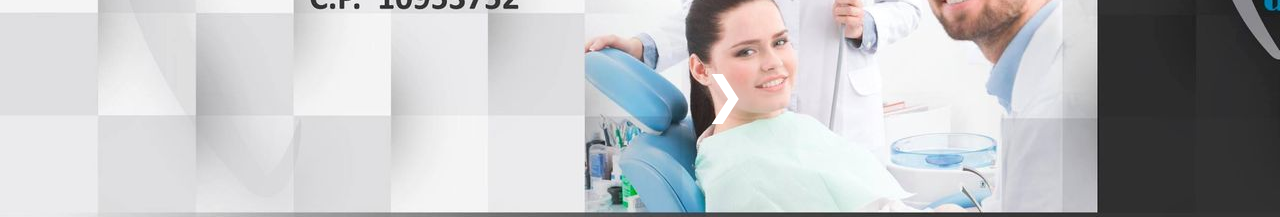
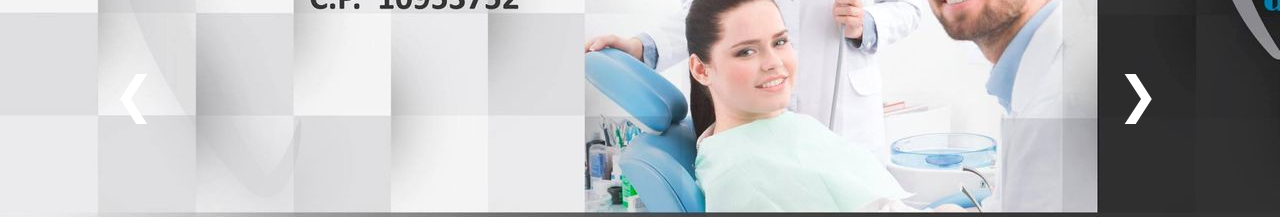
Before and after one commit to JIMJEAM/dentalinnovation.github.io, a plain HTML site: page index.html in a window 1280 px wide. Shown: the part 330-547 px from the top of the page. Drawn offline with nearby package versions, Linux system fonts and the light colour scheme.

Commit message:
first commit

```diff
--- a/css/style.css
+++ b/css/style.css
@@ -224,7 +224,8 @@
                                                                         .center_y {
                                                                             position: relative;
                                                                             top: 50%;
-                                                                            transform: translateX(-50%);
+                                                                            padding-left: 125px;
+                                                                            transform: translateX(-5%);
                                                                         }
 
                                                                         .center_x {
```
